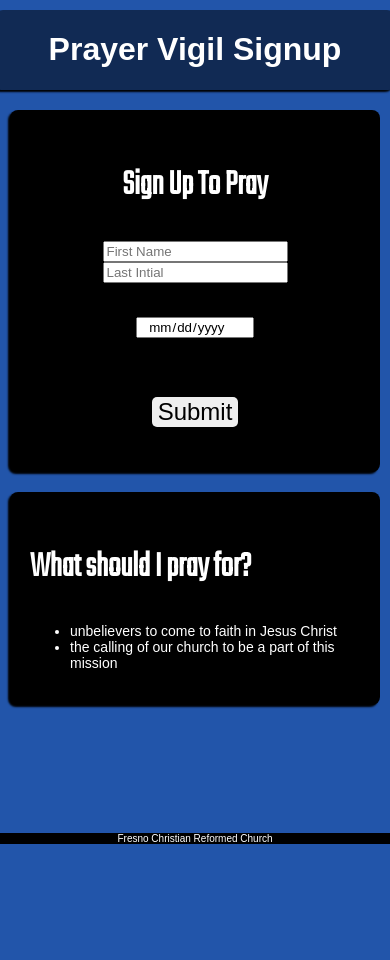
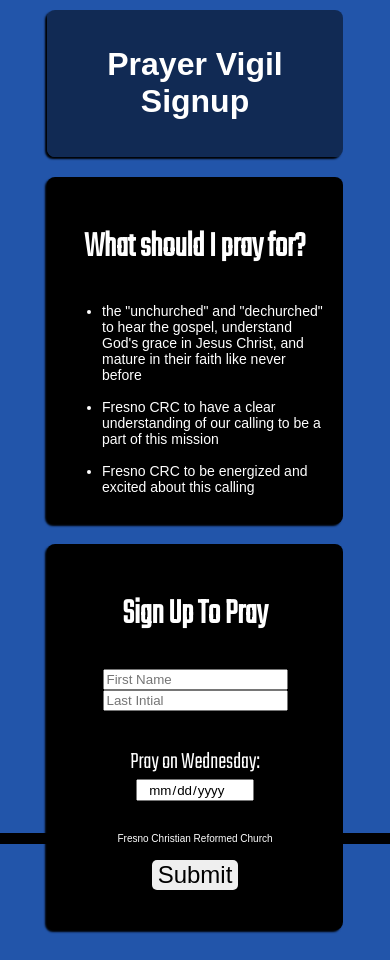
Before and after one commit to nmonsma/Prayer-Vigil, a website: page client/index.html in a window 390 px wide. Before the commit the page ends 844 px from the top, so only its background shows below. Drawn offline with Linux system fonts and the light colour scheme; no server answers; a web font is replaced by a local one.

Commit message:
feat: updated styling and text content
To improve usability:
- added active states to radio buttons and text
- added better responsive web design
- added a clearer description of what to pray for

```diff
--- a/client/index.html
+++ b/client/index.html
@@ -11,31 +11,38 @@
         <meta name="author" content="Fresno Christian Reformed Church" />
     </head>
     <body>
-        <header>
-            <h1>Prayer Vigil Signup</h1>
-        </header>
-        <main>
+        <div>
+            <header>
+                <h1>Prayer Vigil Signup</h1>
+            </header>
+            <article class="explanation">
+                <h2>What should I pray for?</h2>
+                <ul>
+                    <li>the "unchurched" and "dechurched" to hear the gospel, understand God's grace in Jesus Christ, and mature in their faith like never before</li>
+                    <br>
+                    <li>Fresno CRC to have a clear understanding of our calling to be a part of this mission</li>
+                    <br>
+                    <li>Fresno CRC to be energized and excited about this calling</li>
+                </ul>
+            </article>
+        </div>
+        <div>
             <article id="input">
                 <h2>Sign Up To Pray</h2>
                 <input id="first-name" type="text" value="" placeholder="First Name">
                 <input id="last-initial" type="text" value="" placeholder="Last Intial">
                 <br>
+                Pray on Wednesday:
                 <input id="prayer-date" type="date" readonly="readonly">
                 <br>
                 <div id="radio-buttons">
                 </div>
                 <button id="submit">Submit</button>
             </article>
-            <article class="explanation">
-                <h2>What should I pray for?</h2>
-                <ul>
-                    <li>unbelievers to come to faith in Jesus Christ</li>
-                    <li>the calling of our church to be a part of this mission</li>
-                </ul>
-            </article>
-        </main>
+        </div>
         <footer>
             Fresno Christian Reformed Church
         </footer>
         <script src="index.js"></script>
     </body>
+</html>
--- a/client/style.css
+++ b/client/style.css
@@ -12,6 +12,10 @@ body {
     margin: 0;
 }
 
+div {
+    width: 80%;
+}
+
 header {
     font-family: 'Girassol', sans-serif;
     color: rgba(255,255,255,1);
@@ -21,9 +25,25 @@ header {
     box-shadow: -2px 2px 2px 0 black;
     border-radius: 8px;
 
-    width: 400px;
-    margin: 0;
+    padding: 15px;
+    margin: 0 0 20px 0;
+}
 
+article {
+    margin-bottom: 20px;
+    padding: 15px;
+
+    border-radius: 8px;
+    background-color: black;
+    box-shadow: -2px 2px 2px 0 black;
+
+    color: white;
+    font-family: 'Teko', sans-serif;
+    font-size: 24px;
+}
+
+h2 {
+    text-align: center;
 }
 
 footer {
@@ -38,20 +58,6 @@ footer {
 
     bottom: 0;
     position: fixed;
-}
-
-article {
-    max-width: 400px;
-    margin-top: 20px;
-    padding: 20px;
-
-    border-radius: 8px;
-    background-color: black;
-    box-shadow: -2px 2px 2px 0 black;
-
-    color: white;
-    font-family: 'Teko', sans-serif;
-    font-size: 24px;
 }
 
 #input {
@@ -72,7 +78,6 @@ ul {
 
 #radio-buttons {
     display: grid;
-    /* width: 400px; */
     grid-template-columns: 30px 115px 1fr;
 }
 
@@ -88,11 +93,20 @@ ul {
     transition: 0.5s all;
 }
 
+.radio-button:hover {
+    box-shadow: 0 0 16px 5px rgba(255,255,255,0.7);
+    cursor: pointer;
+}
+
 .radio-button:checked {
     width: 24px;
     height: 24px;
     margin: 3px;
     border: 8px solid white;
+}
+
+label:hover {
+    cursor: pointer;
 }
 
 button {
@@ -106,6 +120,7 @@ button {
 
 button:hover {
     box-shadow: 0 0 16px 0 rgba(255,255,255,0.7);
+    cursor: pointer;
 
 }
 
@@ -113,8 +128,14 @@ button:active {
     box-shadow: -1px 1px 4px 2px rgba(0,0,0,0.7) inset;
 }
 
-@media (min-width: 800px) {
-    main {
+@media only screen and (min-width: 800px) {
+    body {
         flex-direction: row;
+        justify-content: space-around;
+        align-items: baseline;
+    }
+
+    div {
+        margin: 20px;
     }
 }
--- /dev/null
+++ b/schedule.json
@@ -0,0 +1 @@
+{"date":"2021-05-19","prayerSlots":[{"index":"1800","time":"6:00 - 6:15 PM","names":[]},{"index":"1815","time":"6:15 - 6:30 PM","names":[]},{"index":"1830","time":"6:30 - 6:45 PM","names":[]},{"index":"1845","time":"6:45 - 7:00 PM","names":[]},{"index":"1900","time":"7:00 - 7:15 PM","names":[]},{"index":"1915","time":"7:15 - 7:30 PM","names":[]},{"index":"1930","time":"7:30 - 7:45 PM","names":[]},{"index":"1945","time":"7:45 - 8:00 PM","names":[]},{"index":"2000","time":"8:00 - 8:15 PM","names":[]},{"index":"2015","time":"8:15 - 8:30 PM","names":[]},{"index":"2030","time":"8:30 - 8:45 PM","names":[]},{"index":"2045","time":"8:45 - 9:00 PM","names":[]},{"index":"2100","time":"9:00 - 9:15 PM","names":[" "]},{"index":"2115","time":"9:15 - 9:30 PM","names":[]},{"index":"2130","time":"9:30 - 9:45 PM","names":[]},{"index":"2145","time":"9:45 - 10:00 PM","names":[]}]}
```
